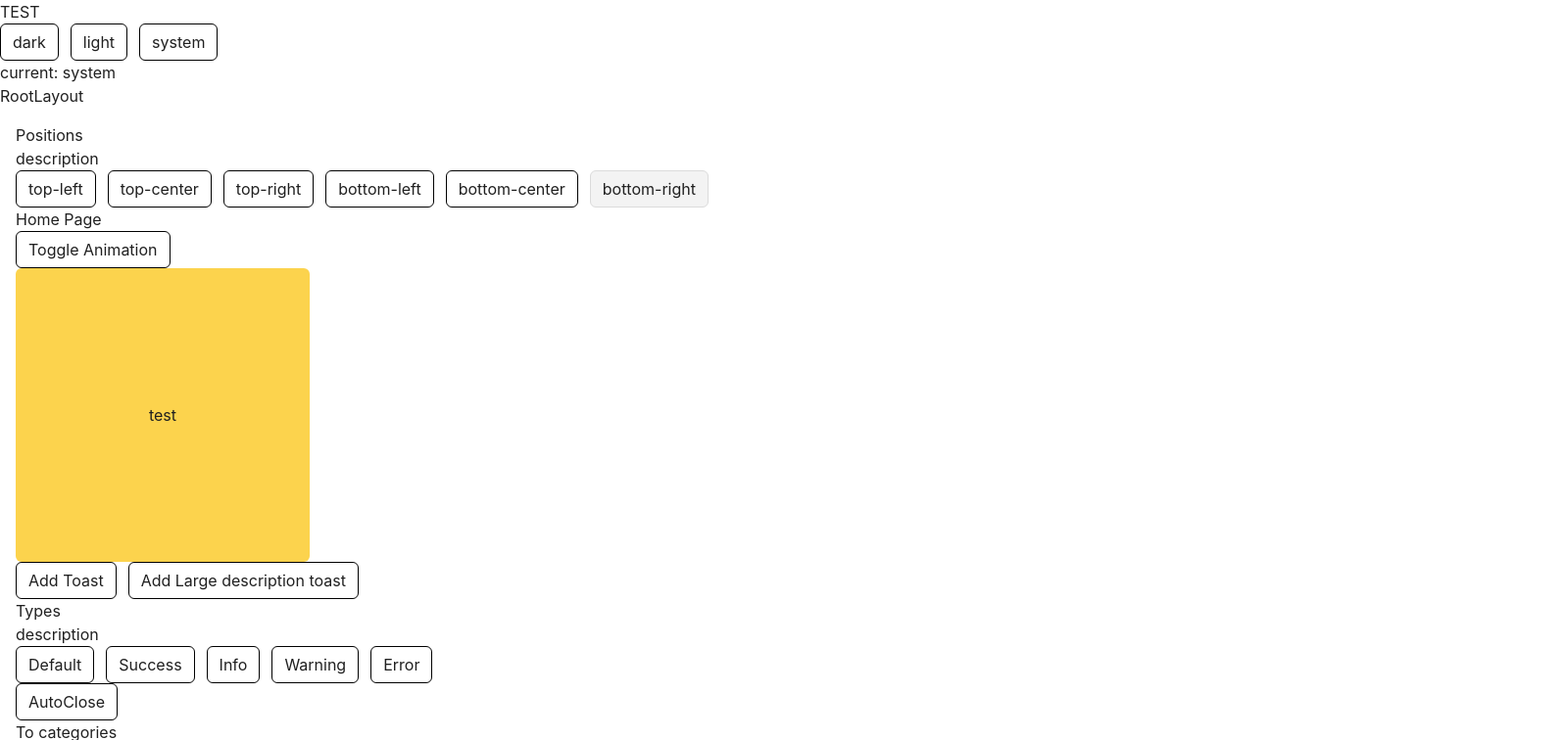
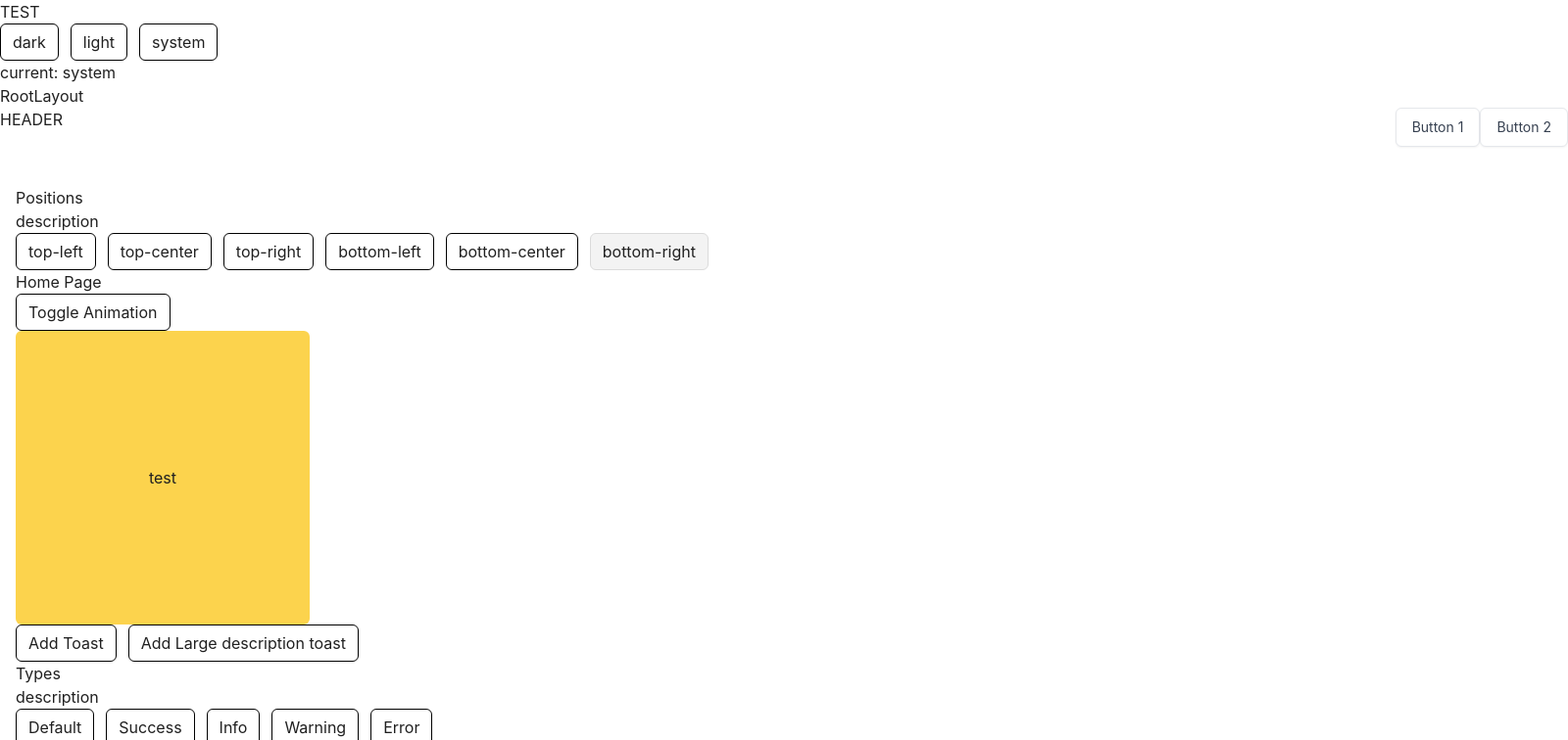
Before and after one commit to DanielEsh/react-toasts, a React (Vite) app: page / in a window 1280 px wide. Shown: the top 756 px of the page at 98% size, 1600 px wide, since content can reach past the window. Built offline with nearby package versions, Linux system fonts and the light colour scheme.

Commit message:
feat: header

```diff
--- a/src/components/toast.tsx
+++ b/src/components/toast.tsx
@@ -1,6 +1,6 @@
 import { cva, VariantProps } from 'class-variance-authority'
 import { Icon } from '../icon.tsx'
-import { classNames } from '../class-names.ts'
+import { classNames } from '../shared/utils/class-names.ts'
 
 const toastVariants = cva('border p-4 drop-shadow-md rounded-lg', {
   variants: {
--- /dev/null
+++ b/src/layouts/header.tsx
@@ -0,0 +1,16 @@
+import { BaseButton } from '../shared/ui'
+
+export const Header = () => {
+  return (
+    <div className="h-[64px] ">
+      <div className="flex justify-between w-[1600px] mx-auto">
+        <div>HEADER</div>
+
+        <div>
+          <BaseButton> Button 1</BaseButton>
+          <BaseButton> Button 2</BaseButton>
+        </div>
+      </div>
+    </div>
+  )
+}
--- a/src/layouts/root-layout.tsx
+++ b/src/layouts/root-layout.tsx
@@ -4,6 +4,7 @@ import { useState } from 'react'
 import { Section } from '../components/Section.tsx'
 import { ToastContainerPosition } from '../types.ts'
 import { Notifications } from '../components/notifications.tsx'
+import { Header } from './header.tsx'
 
 const positions = [
   'top-left',
@@ -26,6 +27,7 @@ export const RootLayout = () => {
   return (
     <div>
       RootLayout
+      <Header />
       <div className="p-4">
         <Section
           title="Positions"
--- /dev/null
+++ b/src/shared/ui/button/button.tsx
@@ -0,0 +1,72 @@
+import { forwardRef, ButtonHTMLAttributes, ReactNode, ElementType } from 'react'
+import { VariantProps, cva } from 'class-variance-authority'
+import { classNames } from '../../utils'
+
+const buttonVariants = cva(
+  'inline-flex items-center justify-center gap-1 rounded-lg text-sm transition-colors disabled:cursor-not-allowed',
+  {
+    variants: {
+      variant: {
+        default:
+          'bg-white border border-input text-gray-700 disabled:bg-slate-100 rounded-md shadow-sm ',
+        ghost: 'bg-transparent border-none hover:bg-gray-200',
+        primary: 'bg-neutral-800 border border-neutral-800 text-white',
+      },
+      size: {
+        default: 'h-10 py-2 px-4',
+        xs: 'p-2 rounded-md',
+        sm: 'h-9 px-3 rounded-md',
+        lg: 'h-11 px-8 rounded-md',
+      },
+    },
+    defaultVariants: {
+      variant: 'default',
+      size: 'default',
+    },
+  },
+)
+
+const COMPONENT_NAME = 'BaseButton'
+
+export interface BaseButtonProps
+  extends ButtonHTMLAttributes<HTMLButtonElement>,
+    VariantProps<typeof buttonVariants> {
+  addonLeft?: ReactNode
+  addonRight?: ReactNode
+  children: ReactNode
+  as?: ElementType
+}
+
+type ButtonElement = HTMLButtonElement | HTMLAnchorElement
+
+export const BaseButton = forwardRef<ButtonElement, BaseButtonProps>(
+  (props, forwardedRef) => {
+    const {
+      className,
+      as: Component = 'button',
+      type = 'button',
+      variant,
+      size,
+      children,
+      addonLeft,
+      addonRight,
+      ...restProps
+    } = props
+
+    const classes = classNames(buttonVariants({ variant, size, className }))
+
+    return (
+      <Component
+        ref={forwardedRef}
+        className={classes}
+        type={type}
+        {...restProps}
+      >
+        {addonLeft && <span>{addonLeft}</span>}
+        <span>{children}</span>
+        {addonRight && <span>{addonRight}</span>}
+      </Component>
+    )
+  },
+)
+BaseButton.displayName = COMPONENT_NAME
--- /dev/null
+++ b/src/shared/ui/button/index.ts
@@ -0,0 +1 @@
+export { BaseButton } from './button.tsx'
--- /dev/null
+++ b/src/shared/ui/index.ts
@@ -0,0 +1 @@
+export * from './button'
--- /dev/null
+++ b/src/shared/utils/index.ts
@@ -0,0 +1 @@
+export { classNames } from './class-names.ts'
```
Also changed, not shown: src/shared/utils/class-names.ts (renamed from src/class-names.ts).
